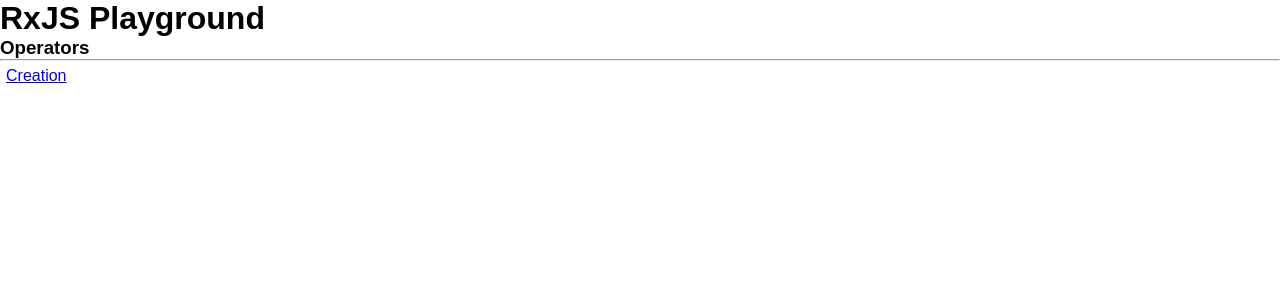
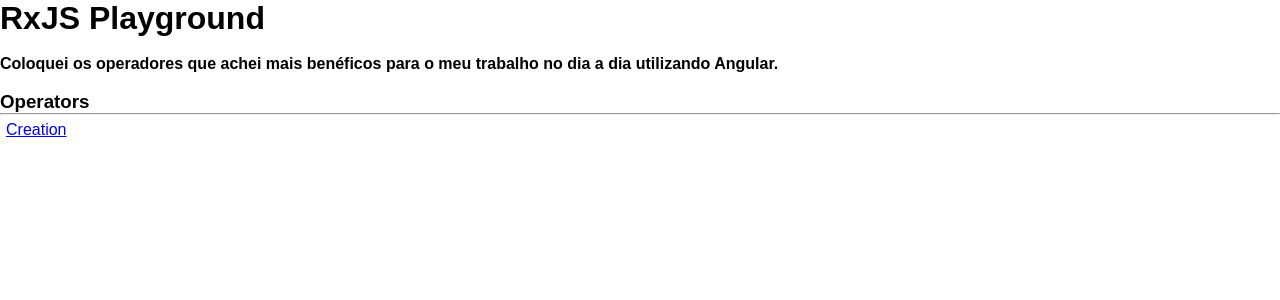
Before and after one commit to https-ruan/rxjs-playground, an Angular app: page / in a window 1280 px wide. Shown: the top 300 px of the page. Built offline with nearby package versions, Linux system fonts and the light colour scheme.

Commit message:
feat(fromEvent): add operador

```diff
--- a/src/app/@core/routes/creation.routes.ts
+++ b/src/app/@core/routes/creation.routes.ts
@@ -2,6 +2,7 @@ import { Routes } from '@angular/router';
 import { AjaxComponent } from '@app/creation/ajax/ajax.component';
 import { CreationComponent } from '@app/creation/creation.component';
 import { DeferComponent } from '@app/creation/defer/defer.component';
+import { FromEventComponent } from '@app/creation/from-event/from-event.component';
 import { FromComponent } from '@app/creation/from/from.component';
 
 export const creationRoutes: Routes = [
@@ -9,4 +10,5 @@ export const creationRoutes: Routes = [
   { path: 'ajax', component: AjaxComponent },
   { path: 'defer', component: DeferComponent },
   { path: 'from', component: FromComponent },
+  { path: 'from-event', component: FromEventComponent },
 ];
--- a/src/app/creation/creation.module.ts
+++ b/src/app/creation/creation.module.ts
@@ -6,9 +6,13 @@ import { CreationRoutingModule } from './creation-routing.module';
 import { CreationComponent } from './creation.component';
 import { DeferComponent } from './defer/defer.component';
 import { FromComponent } from './from/from.component';
+import { FromEventComponent } from './from-event/from-event.component';
 
 @NgModule({
-  declarations: [CreationComponent, AjaxComponent, DeferComponent, FromComponent],
+  declarations: [CreationComponent, AjaxComponent, DeferComponent, FromComponent, FromEventComponent],
   imports: [SharedModule, CreationRoutingModule],
+  exports: [
+    FromEventComponent
+  ],
 })
 export class CreationModule {}
--- /dev/null
+++ b/src/app/creation/from-event/from-event.component.ts
@@ -0,0 +1,31 @@
+import { Component, OnInit } from '@angular/core';
+import { fromEvent } from 'rxjs';
+
+@Component({
+  selector: 'from-event',
+  template: `
+    <p>
+      Cria um Observable que emite eventos de um tipo específico provenientes de
+      um determinado destino de evento.
+      <br />
+      <br />
+      Ref:
+      <a href="https://rxjs.dev/api/index/function/fromEvent" target="_blank"
+        >clique aqui</a
+      >
+    </p>
+
+    <br />
+
+    <pre>
+      <code>obs$ = fromEvent(elemento, evento);</code>
+    </pre>
+  `,
+})
+export class FromEventComponent implements OnInit {
+  obs$ = fromEvent(document, 'click');
+
+  ngOnInit(): void {
+    this.obs$.subscribe(console.log);
+  }
+}
--- a/src/app/home/home.component.html
+++ b/src/app/home/home.component.html
@@ -1,4 +1,15 @@
 <h1>RxJS Playground</h1>
+
+<br />
+
+<p>
+  <b
+    >Coloquei os operadores que achei mais benéficos para o meu trabalho no dia
+    a dia utilizando Angular.</b
+  >
+</p>
+
+<br />
 
 <div>
   <h3>Operators</h3>
```
